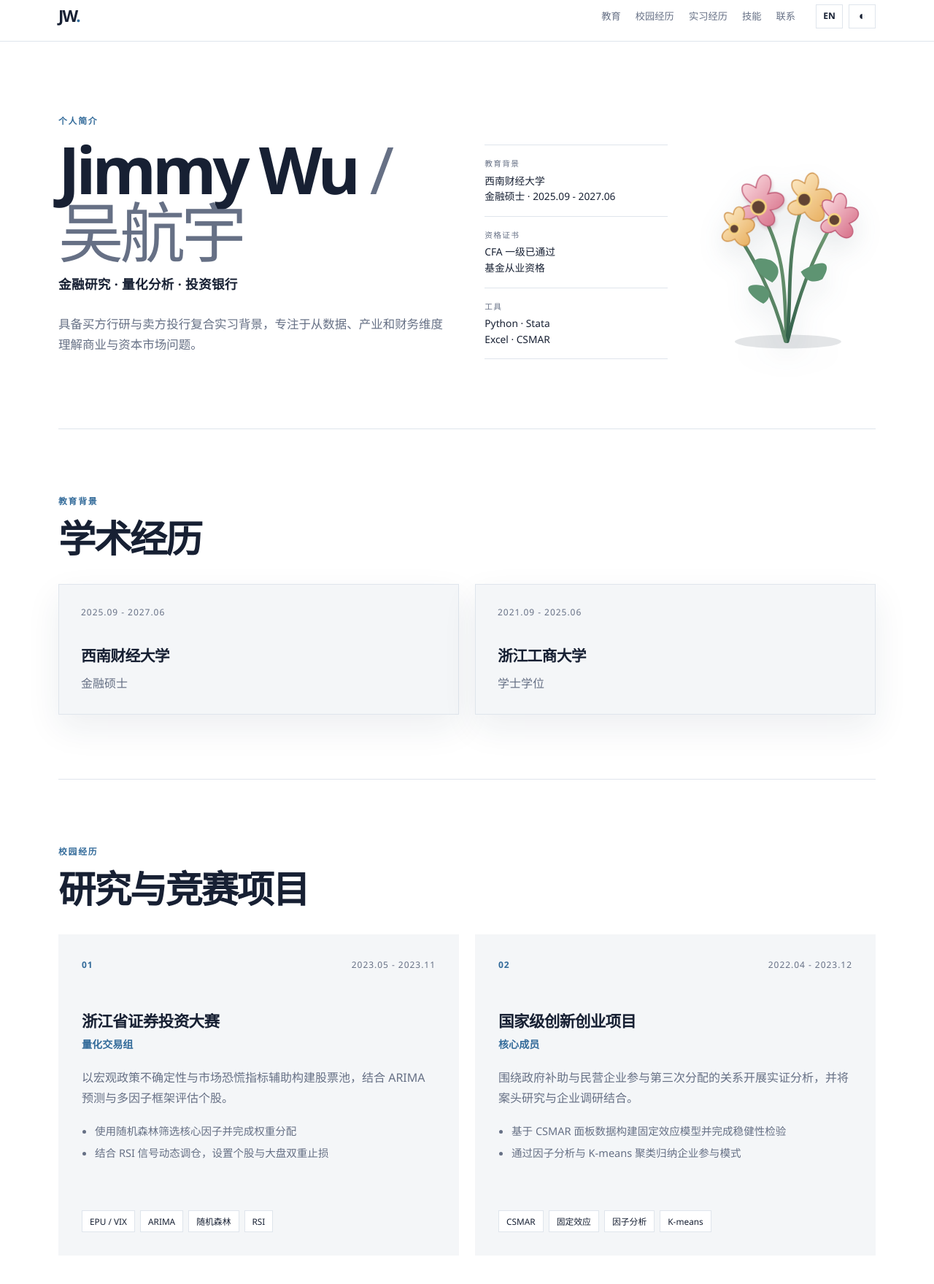
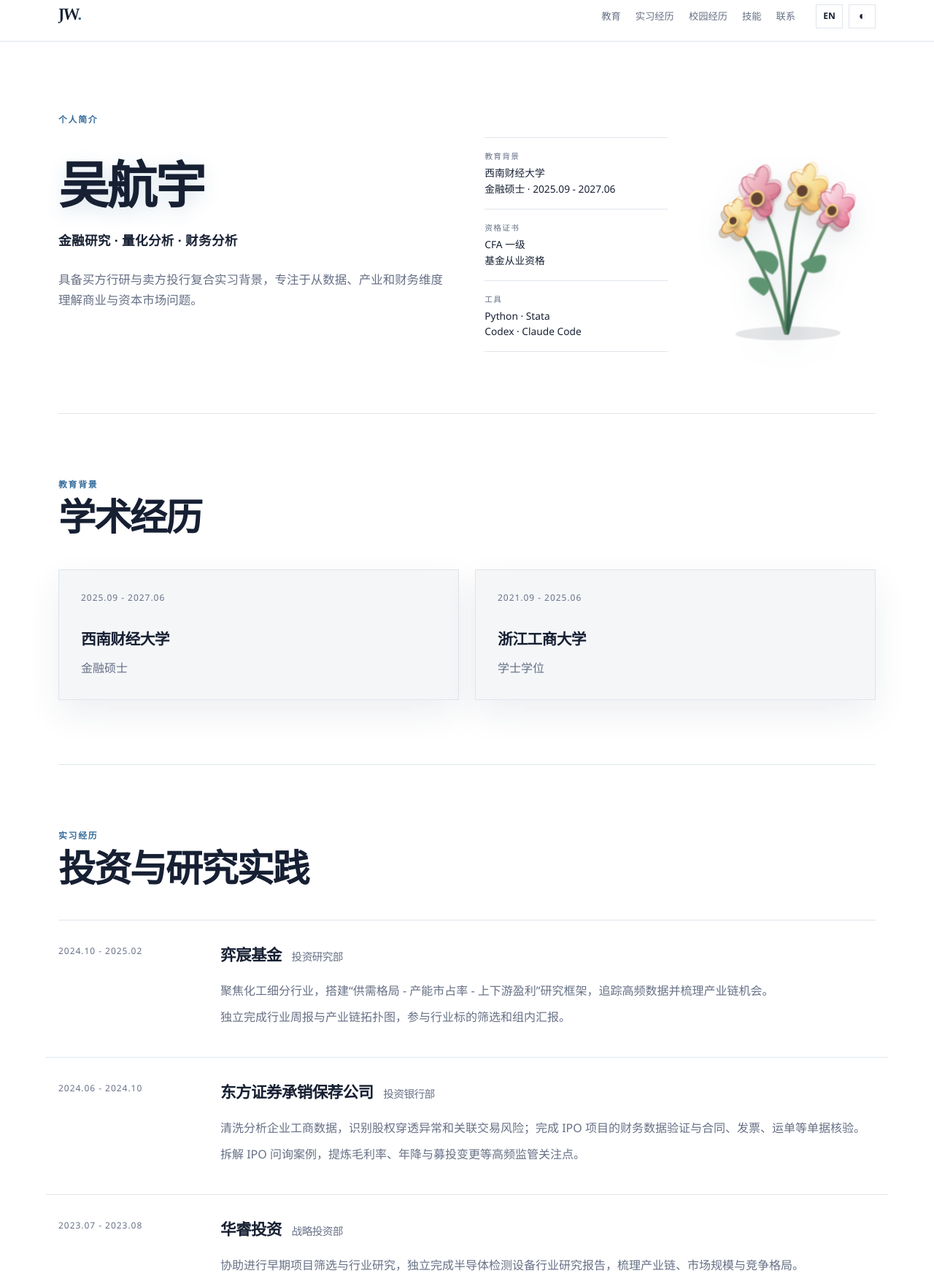
Before and after one commit to wuhangyu766-blip/jimmy-wu-portfolio, a website: page index.html in a window 1280 px wide. Shown: the part 12-1771 px from the top of the page at 73% size. Drawn offline with Linux system fonts and the light colour scheme.

Commit message:
refine: improve portfolio hierarchy and bouquet depth

```diff
--- a/assets/styles.css
+++ b/assets/styles.css
@@ -27,3 +27,15 @@ footer { border-top:1px solid var(--line); color:var(--muted); font-size:.78rem;
 @media (max-width:900px) { .hero-grid { grid-template-columns:minmax(0,1fr) minmax(185px,.66fr); }.hero-bouquet { grid-column:1 / -1; width:220px; justify-self:start; margin-top:-20px; } }
 @media (max-width:700px) { .shell { width:min(100% - 34px,1120px); }.site-header { position:static; }.nav-wrap { min-height:58px; gap:13px; flex-wrap:wrap; padding:11px 0; }.brand { margin-right:auto; } nav { order:3; width:100%; gap:13px; overflow-x:auto; } nav a { font-size:.76rem; white-space:nowrap; }.preference-controls { margin-left:auto; }.hero { padding:72px 0 64px; }.hero-grid,.project-grid,.education-grid { grid-template-columns:1fr; gap:28px; }.hero-bouquet { grid-column:auto; width:min(220px,68vw); margin:0 auto; }.project-card { min-height:0; padding:25px; }.project-card h3 { margin-top:38px; }.section { padding:64px 0; }.experience-item { grid-template-columns:1fr; gap:8px; padding:26px 0; }.contact { padding:64px 0 70px; } footer .shell { gap:8px; flex-direction:column; } }
 @media (prefers-reduced-motion: reduce) { *,*::before,*::after { scroll-behavior:auto !important; transition-duration:.01ms !important; animation-duration:.01ms !important; animation-iteration-count:1 !important; }.flower,.petal { animation:none; } }
+
+/* Editorial refinements */
+body { font-family:"Aptos","Segoe UI","Microsoft YaHei",sans-serif; }
+h1,h2,h3,.brand,.eyebrow { font-family:"Palatino Linotype","Iowan Old Style","Noto Serif SC","STSong",serif; }
+h1 { max-width:760px; font-size:clamp(2.65rem,5.4vw,4.55rem); letter-spacing:-.04em; line-height:1.03; }
+.display-name { display:inline-block; text-shadow:0 8px 24px color-mix(in srgb,var(--accent) 18%,transparent); }
+.career-sections { display:flex; flex-direction:column; }.career-sections #experience { order:-1; }
+.interactive-card { position:relative; margin-inline:-17px; padding:32px 17px; border-bottom-color:var(--line); transition:transform .25s ease,background .25s ease,box-shadow .25s ease; }.interactive-card::before { position:absolute; top:29px; bottom:29px; left:0; width:3px; background:var(--accent); content:""; opacity:0; transform:scaleY(.4); transition:opacity .25s ease,transform .25s ease; }.interactive-card:hover { background:var(--surface-muted); box-shadow:var(--shadow); transform:translateX(7px); }.interactive-card:hover::before { opacity:1; transform:scaleY(1); }
+.capability-grid { display:grid; grid-template-columns:repeat(2,1fr); gap:22px; }.capability-card { min-height:250px; padding:31px; border:1px solid var(--line); background:var(--surface-muted); box-shadow:var(--shadow); }.capability-label { margin-bottom:34px; color:var(--accent); font-size:.72rem; font-weight:700; letter-spacing:.13em; }.capability-card h3 { margin-bottom:14px; font-size:1.32rem; line-height:1.25; }.capability-card > p:not(.capability-label) { margin-bottom:0; color:var(--muted); }.capability-tags { display:flex; flex-wrap:wrap; gap:8px; margin-top:24px; }.capability-tags span { padding:4px 10px; border:1px solid var(--line); background:var(--button-surface); font-size:.76rem; }
+.hero-bouquet { perspective:760px; transform:rotateX(4deg) rotateY(-9deg); transform-style:preserve-3d; }.hero-bouquet svg { transform-style:preserve-3d; }.flower { transform-box:fill-box; transform-origin:center; animation:bloom-depth 1.05s cubic-bezier(.2,.85,.25,1) both; }.petal { transform-box:fill-box; transform-origin:center; }.petal-back { opacity:.48; filter:brightness(.72) saturate(.85); transform:translate(-8px,10px) scale(.94) translateZ(-12px); }.petal-front { opacity:.44; filter:brightness(1.24) saturate(1.08); transform:translate(6px,-8px) scale(.91) translateZ(15px); }.flower-core { filter:drop-shadow(4px 7px 4px rgb(54 35 25 / .32)); transform-box:fill-box; transform-origin:center; transform:translateZ(23px); }
+@keyframes bloom-depth { from { opacity:0; transform:perspective(420px) scale(.18) rotate(-28deg) rotateX(54deg) rotateY(-42deg) translateZ(-28px); } 70% { opacity:1; transform:perspective(420px) scale(1.08) rotate(4deg) rotateX(8deg) rotateY(-16deg) translateZ(10px); } to { opacity:1; transform:perspective(420px) scale(1) rotate(0) rotateX(10deg) rotateY(-21deg) translateZ(12px); } }
+@media (max-width:700px) { .capability-grid { grid-template-columns:1fr; }.interactive-card { margin-inline:0; padding-inline:0; }.interactive-card:hover { transform:none; box-shadow:none; background:transparent; }.interactive-card:hover::before { opacity:0; } }
--- a/index.html
+++ b/index.html
@@ -14,8 +14,8 @@
         <a class="brand" href="#home" aria-label="返回首页">JW<span>.</span></a>
         <nav aria-label="页面导航" data-i18n-aria-label data-zh="页面导航" data-en="Page navigation">
           <a href="#education" data-i18n data-zh="教育" data-en="Education">教育</a>
+          <a href="#experience" data-i18n data-zh="实习经历" data-en="Internships">实习经历</a>
           <a href="#projects" data-i18n data-zh="校园经历" data-en="Campus">校园经历</a>
-          <a href="#experience" data-i18n data-zh="实习经历" data-en="Internships">实习经历</a>
           <a href="#skills" data-i18n data-zh="技能" data-en="Skills">技能</a>
           <a href="#contact" data-i18n data-zh="联系" data-en="Contact">联系</a>
         </nav>
@@ -31,14 +31,14 @@
         <p class="eyebrow" data-i18n data-zh="个人简介" data-en="PERSONAL PROFILE">个人简介</p>
         <div class="hero-grid">
           <div class="hero-copy">
-            <h1 id="page-title"><span>Jimmy Wu</span> <span class="name-secondary" data-i18n data-zh="/ 吴航宇" data-en="/ Hangyu Wu">/ 吴航宇</span></h1>
-            <p class="hero-lede" data-i18n data-zh="金融研究 · 量化分析 · 投资银行" data-en="Investment Research · Quantitative Analysis · Investment Banking">金融研究 · 量化分析 · 投资银行</p>
+            <h1 id="page-title"><span class="display-name" data-i18n data-zh="吴航宇" data-en="Jimmy Wu">吴航宇</span></h1>
+            <p class="hero-lede" data-i18n data-zh="金融研究 · 量化分析 · 财务分析" data-en="Investment Research · Quantitative Analysis · Financial Analysis">金融研究 · 量化分析 · 财务分析</p>
             <p class="intro" data-i18n data-zh="具备买方行研与卖方投行复合实习背景，专注于从数据、产业和财务维度理解商业与资本市场问题。" data-en="Master of Finance candidate with buy-side research and sell-side investment-banking experience, focused on translating data, industry dynamics, and financial analysis into investment insights.">具备买方行研与卖方投行复合实习背景，专注于从数据、产业和财务维度理解商业与资本市场问题。</p>
           </div>
           <dl class="quick-facts" aria-label="个人摘要" data-i18n-aria-label data-zh="个人摘要" data-en="Profile summary">
             <div><dt data-i18n data-zh="教育背景" data-en="EDUCATION">教育背景</dt><dd><span data-i18n data-zh="西南财经大学" data-en="Southwestern University of Finance and Economics">西南财经大学</span><br><span data-i18n data-zh="金融硕士 · 2025.09 - 2027.06" data-en="Master of Finance · Sep 2025 - Jun 2027">金融硕士 · 2025.09 - 2027.06</span></dd></div>
-            <div><dt data-i18n data-zh="资格证书" data-en="QUALIFICATIONS">资格证书</dt><dd><span data-i18n data-zh="CFA 一级已通过" data-en="CFA Program Level I, Passed">CFA 一级已通过</span><br><span data-i18n data-zh="基金从业资格" data-en="Fund Practitioner Qualification">基金从业资格</span></dd></div>
-            <div><dt data-i18n data-zh="工具" data-en="TOOLS">工具</dt><dd>Python · Stata<br>Excel · CSMAR</dd></div>
+            <div><dt data-i18n data-zh="资格证书" data-en="QUALIFICATIONS">资格证书</dt><dd><span data-i18n data-zh="CFA 一级" data-en="CFA Program Level I">CFA 一级</span><br><span data-i18n data-zh="基金从业资格" data-en="Fund Practitioner Qualification">基金从业资格</span></dd></div>
+            <div><dt data-i18n data-zh="工具" data-en="TOOLS">工具</dt><dd>Python · Stata<br>Codex · Claude Code</dd></div>
           </dl>
           <div class="hero-bouquet" aria-hidden="true">
             <svg viewBox="0 0 360 420" role="presentation">
@@ -55,10 +55,10 @@
                 <path d="M177 390 C151 289 111 220 73 162"/>
               </g>
               <g class="leaves"><path d="M150 271 C108 249 96 210 147 226 C168 238 166 258 150 271"/><path d="M208 249 C250 222 275 227 252 264 C232 275 216 266 208 249"/><path d="M132 314 C95 294 87 268 132 278 C149 289 147 304 132 314"/></g>
-              <g class="flower flower-one"><path class="petal" d="M122 118 C78 100 79 53 117 79 C122 34 163 53 141 91 C180 78 187 119 146 124 C173 153 132 174 119 135 C86 158 64 125 101 115Z"/><circle class="flower-core" cx="122" cy="118" r="15"/></g>
-              <g class="flower flower-two"><path class="petal petal-gold" d="M215 103 C178 85 184 47 216 70 C221 32 257 51 239 83 C274 72 283 110 248 115 C271 143 236 163 216 128 C187 147 165 113 199 104Z"/><circle class="flower-core" cx="215" cy="103" r="14"/></g>
-              <g class="flower flower-three"><path class="petal" d="M276 144 C243 125 244 91 274 108 C278 77 310 90 298 120 C329 111 335 142 306 151 C327 174 300 196 278 165 C253 181 235 154 262 143Z"/><circle class="flower-core" cx="276" cy="144" r="12"/></g>
-              <g class="flower flower-four"><path class="petal petal-gold" d="M73 162 C46 148 47 119 71 133 C74 106 102 118 91 143 C117 136 123 163 98 171 C116 192 91 210 74 183 C52 197 37 176 59 163Z"/><circle class="flower-core" cx="73" cy="162" r="10"/></g>
+              <g class="flower flower-one"><path class="petal petal-back" d="M122 118 C78 100 79 53 117 79 C122 34 163 53 141 91 C180 78 187 119 146 124 C173 153 132 174 119 135 C86 158 64 125 101 115Z"/><path class="petal" d="M122 118 C78 100 79 53 117 79 C122 34 163 53 141 91 C180 78 187 119 146 124 C173 153 132 174 119 135 C86 158 64 125 101 115Z"/><path class="petal petal-front" d="M122 118 C78 100 79 53 117 79 C122 34 163 53 141 91 C180 78 187 119 146 124 C173 153 132 174 119 135 C86 158 64 125 101 115Z"/><circle class="flower-core" cx="122" cy="118" r="15"/></g>
+              <g class="flower flower-two"><path class="petal petal-gold petal-back" d="M215 103 C178 85 184 47 216 70 C221 32 257 51 239 83 C274 72 283 110 248 115 C271 143 236 163 216 128 C187 147 165 113 199 104Z"/><path class="petal petal-gold" d="M215 103 C178 85 184 47 216 70 C221 32 257 51 239 83 C274 72 283 110 248 115 C271 143 236 163 216 128 C187 147 165 113 199 104Z"/><path class="petal petal-gold petal-front" d="M215 103 C178 85 184 47 216 70 C221 32 257 51 239 83 C274 72 283 110 248 115 C271 143 236 163 216 128 C187 147 165 113 199 104Z"/><circle class="flower-core" cx="215" cy="103" r="14"/></g>
+              <g class="flower flower-three"><path class="petal petal-back" d="M276 144 C243 125 244 91 274 108 C278 77 310 90 298 120 C329 111 335 142 306 151 C327 174 300 196 278 165 C253 181 235 154 262 143Z"/><path class="petal" d="M276 144 C243 125 244 91 274 108 C278 77 310 90 298 120 C329 111 335 142 306 151 C327 174 300 196 278 165 C253 181 235 154 262 143Z"/><path class="petal petal-front" d="M276 144 C243 125 244 91 274 108 C278 77 310 90 298 120 C329 111 335 142 306 151 C327 174 300 196 278 165 C253 181 235 154 262 143Z"/><circle class="flower-core" cx="276" cy="144" r="12"/></g>
+              <g class="flower flower-four"><path class="petal petal-gold petal-back" d="M73 162 C46 148 47 119 71 133 C74 106 102 118 91 143 C117 136 123 163 98 171 C116 192 91 210 74 183 C52 197 37 176 59 163Z"/><path class="petal petal-gold" d="M73 162 C46 148 47 119 71 133 C74 106 102 118 91 143 C117 136 123 163 98 171 C116 192 91 210 74 183 C52 197 37 176 59 163Z"/><path class="petal petal-gold petal-front" d="M73 162 C46 148 47 119 71 133 C74 106 102 118 91 143 C117 136 123 163 98 171 C116 192 91 210 74 183 C52 197 37 176 59 163Z"/><circle class="flower-core" cx="73" cy="162" r="10"/></g>
             </svg>
           </div>
         </div>
@@ -72,6 +72,7 @@
         </div>
       </section>
 
+      <div class="career-sections">
       <section id="projects" class="section shell" aria-labelledby="projects-title">
         <div class="section-heading"><p class="eyebrow" data-i18n data-zh="校园经历" data-en="CAMPUS EXPERIENCE">校园经历</p><h2 id="projects-title" data-i18n data-zh="研究与竞赛项目" data-en="Research and Competition Projects">研究与竞赛项目</h2></div>
         <div class="project-grid">
@@ -97,15 +98,20 @@
       <section id="experience" class="section shell" aria-labelledby="experience-title">
         <div class="section-heading"><p class="eyebrow" data-i18n data-zh="实习经历" data-en="INTERNSHIP EXPERIENCE">实习经历</p><h2 id="experience-title" data-i18n data-zh="投资与研究实践" data-en="Investment and Research Experience">投资与研究实践</h2></div>
         <div class="timeline">
-          <article class="experience-item"><p class="period" data-i18n data-zh="2024.10 - 2025.02" data-en="Oct 2024 - Feb 2025">2024.10 - 2025.02</p><div><h3><span data-i18n data-zh="弈宸基金" data-en="Yichen Fund">弈宸基金</span> <span data-i18n data-zh="投资研究部" data-en="Investment Research Department">投资研究部</span></h3><p data-i18n data-zh="聚焦化工细分行业，搭建“供需格局 - 产能市占率 - 上下游盈利”研究框架，追踪高频数据并梳理产业链机会。" data-en="Researched specialty chemical subsectors and built an industry framework covering supply-demand dynamics, capacity and market-share changes, and upstream/downstream profitability.">聚焦化工细分行业，搭建“供需格局 - 产能市占率 - 上下游盈利”研究框架，追踪高频数据并梳理产业链机会。</p><p data-i18n data-zh="独立完成行业周报与产业链拓扑图，参与行业标的筛选和组内汇报。" data-en="Prepared weekly industry updates and a value-chain map; contributed to target screening and internal research presentations.">独立完成行业周报与产业链拓扑图，参与行业标的筛选和组内汇报。</p></div></article>
-          <article class="experience-item"><p class="period" data-i18n data-zh="2024.06 - 2024.10" data-en="Jun 2024 - Oct 2024">2024.06 - 2024.10</p><div><h3><span data-i18n data-zh="东方证券承销保荐公司" data-en="Orient Securities Investment Banking Co., Ltd.">东方证券承销保荐公司</span> <span data-i18n data-zh="投资银行部" data-en="Investment Banking Department">投资银行部</span></h3><p data-i18n data-zh="清洗分析企业工商数据，识别股权穿透异常和关联交易风险；完成 IPO 项目的财务数据验证与合同、发票、运单等单据核验。" data-en="Cleaned and analyzed corporate registration data to identify ownership-structure anomalies and related-party transaction risks; performed financial-data verification for IPO projects and reviewed supporting documents.">清洗分析企业工商数据，识别股权穿透异常和关联交易风险；完成 IPO 项目的财务数据验证与合同、发票、运单等单据核验。</p><p data-i18n data-zh="拆解 IPO 问询案例，提炼毛利率、年降与募投变更等高频监管关注点。" data-en="Analyzed IPO inquiry cases and summarized recurring regulatory focus areas, including gross-margin movements, annual revenue declines, and changes in use of proceeds.">拆解 IPO 问询案例，提炼毛利率、年降与募投变更等高频监管关注点。</p></div></article>
-          <article class="experience-item"><p class="period" data-i18n data-zh="2023.07 - 2023.08" data-en="Jul 2023 - Aug 2023">2023.07 - 2023.08</p><div><h3><span data-i18n data-zh="华睿投资" data-en="Sinowisdom Investment">华睿投资</span> <span data-i18n data-zh="战略投资部" data-en="Strategic Investment Department">战略投资部</span></h3><p data-i18n data-zh="协助进行早期项目筛选与行业研究，独立完成半导体检测设备行业研究报告，梳理产业链、市场规模与竞争格局。" data-en="Supported early-stage project screening and industry research; independently completed an industry research report on semiconductor testing equipment, covering the value chain, market size, and competitive landscape.">协助进行早期项目筛选与行业研究，独立完成半导体检测设备行业研究报告，梳理产业链、市场规模与竞争格局。</p></div></article>
+          <article class="experience-item interactive-card"><p class="period" data-i18n data-zh="2024.10 - 2025.02" data-en="Oct 2024 - Feb 2025">2024.10 - 2025.02</p><div><h3><span data-i18n data-zh="弈宸基金" data-en="Yichen Fund">弈宸基金</span> <span data-i18n data-zh="投资研究部" data-en="Investment Research Department">投资研究部</span></h3><p data-i18n data-zh="聚焦化工细分行业，搭建“供需格局 - 产能市占率 - 上下游盈利”研究框架，追踪高频数据并梳理产业链机会。" data-en="Researched specialty chemical subsectors and built an industry framework covering supply-demand dynamics, capacity and market-share changes, and upstream/downstream profitability.">聚焦化工细分行业，搭建“供需格局 - 产能市占率 - 上下游盈利”研究框架，追踪高频数据并梳理产业链机会。</p><p data-i18n data-zh="独立完成行业周报与产业链拓扑图，参与行业标的筛选和组内汇报。" data-en="Prepared weekly industry updates and a value-chain map; contributed to target screening and internal research presentations.">独立完成行业周报与产业链拓扑图，参与行业标的筛选和组内汇报。</p></div></article>
+          <article class="experience-item interactive-card"><p class="period" data-i18n data-zh="2024.06 - 2024.10" data-en="Jun 2024 - Oct 2024">2024.06 - 2024.10</p><div><h3><span data-i18n data-zh="东方证券承销保荐公司" data-en="Orient Securities Investment Banking Co., Ltd.">东方证券承销保荐公司</span> <span data-i18n data-zh="投资银行部" data-en="Investment Banking Department">投资银行部</span></h3><p data-i18n data-zh="清洗分析企业工商数据，识别股权穿透异常和关联交易风险；完成 IPO 项目的财务数据验证与合同、发票、运单等单据核验。" data-en="Cleaned and analyzed corporate registration data to identify ownership-structure anomalies and related-party transaction risks; performed financial-data verification for IPO projects and reviewed supporting documents.">清洗分析企业工商数据，识别股权穿透异常和关联交易风险；完成 IPO 项目的财务数据验证与合同、发票、运单等单据核验。</p><p data-i18n data-zh="拆解 IPO 问询案例，提炼毛利率、年降与募投变更等高频监管关注点。" data-en="Analyzed IPO inquiry cases and summarized recurring regulatory focus areas, including gross-margin movements, annual revenue declines, and changes in use of proceeds.">拆解 IPO 问询案例，提炼毛利率、年降与募投变更等高频监管关注点。</p></div></article>
+          <article class="experience-item interactive-card"><p class="period" data-i18n data-zh="2023.07 - 2023.08" data-en="Jul 2023 - Aug 2023">2023.07 - 2023.08</p><div><h3><span data-i18n data-zh="华睿投资" data-en="Sinowisdom Investment">华睿投资</span> <span data-i18n data-zh="战略投资部" data-en="Strategic Investment Department">战略投资部</span></h3><p data-i18n data-zh="协助进行早期项目筛选与行业研究，独立完成半导体检测设备行业研究报告，梳理产业链、市场规模与竞争格局。" data-en="Supported early-stage project screening and industry research; independently completed an industry research report on semiconductor testing equipment, covering the value chain, market size, and competitive landscape.">协助进行早期项目筛选与行业研究，独立完成半导体检测设备行业研究报告，梳理产业链、市场规模与竞争格局。</p></div></article>
         </div>
       </section>
 
+      </div>
+
       <section id="skills" class="section shell" aria-labelledby="skills-title">
         <div class="section-heading"><p class="eyebrow" data-i18n data-zh="技能与资质" data-en="CAPABILITIES">技能与资质</p><h2 id="skills-title" data-i18n data-zh="分析工具与研究能力" data-en="Tools and Research Skills">分析工具与研究能力</h2></div>
-        <div class="skills-wrap"><span>Python</span><span>Stata</span><span>Excel</span><span data-i18n data-zh="量化分析" data-en="Quantitative Analysis">量化分析</span><span data-i18n data-zh="行业研究" data-en="Industry Research">行业研究</span><span data-i18n data-zh="财务尽调" data-en="Financial Due Diligence">财务尽调</span><span data-i18n data-zh="金融建模" data-en="Financial Modeling">金融建模</span><span data-i18n data-zh="CFA 一级已通过" data-en="CFA Program Level I, Passed">CFA 一级已通过</span><span data-i18n data-zh="基金从业资格" data-en="Fund Practitioner Qualification">基金从业资格</span></div>
+        <div class="capability-grid">
+          <article class="capability-card"><p class="capability-label" data-i18n data-zh="分析工具" data-en="ANALYTICAL TOOLKIT">分析工具</p><h3 data-i18n data-zh="把数据转化为可解释的结论" data-en="Turn data into explainable conclusions">把数据转化为可解释的结论</h3><p data-i18n data-zh="使用 Python、Stata 与 Excel 处理数据、建立回归和预测模型，并将研究过程沉淀为可复用的工作流。" data-en="Use Python, Stata, and Excel to clean data, build regression and forecasting models, and turn research into repeatable workflows.">使用 Python、Stata 与 Excel 处理数据、建立回归和预测模型，并将研究过程沉淀为可复用的工作流。</p></article>
+          <article class="capability-card"><p class="capability-label" data-i18n data-zh="研究与决策支持" data-en="RESEARCH AND DECISION SUPPORT">研究与决策支持</p><h3 data-i18n data-zh="将行业、公司与财务信息串联成研究框架" data-en="Connect industry, company, and financial information into a research framework">将行业、公司与财务信息串联成研究框架</h3><p data-i18n data-zh="能够使用 Codex 与 Claude Code 加速资料整理、分析脚本和表达优化，支持从行业跟踪到项目核验的研究工作。" data-en="Use Codex and Claude Code to accelerate research organisation, analytical scripting, and communication, supporting work from industry tracking to project verification.">能够使用 Codex 与 Claude Code 加速资料整理、分析脚本和表达优化，支持从行业跟踪到项目核验的研究工作。</p><div class="capability-tags"><span data-i18n data-zh="CFA 一级" data-en="CFA Level I">CFA 一级</span><span data-i18n data-zh="基金从业资格" data-en="Fund Practitioner Qualification">基金从业资格</span></div></article>
+        </div>
       </section>
 
       <section id="contact" class="contact shell" aria-labelledby="contact-title">
```
Also changed, not shown: tests/portfolio.test.mjs (+19 -1 lines).
